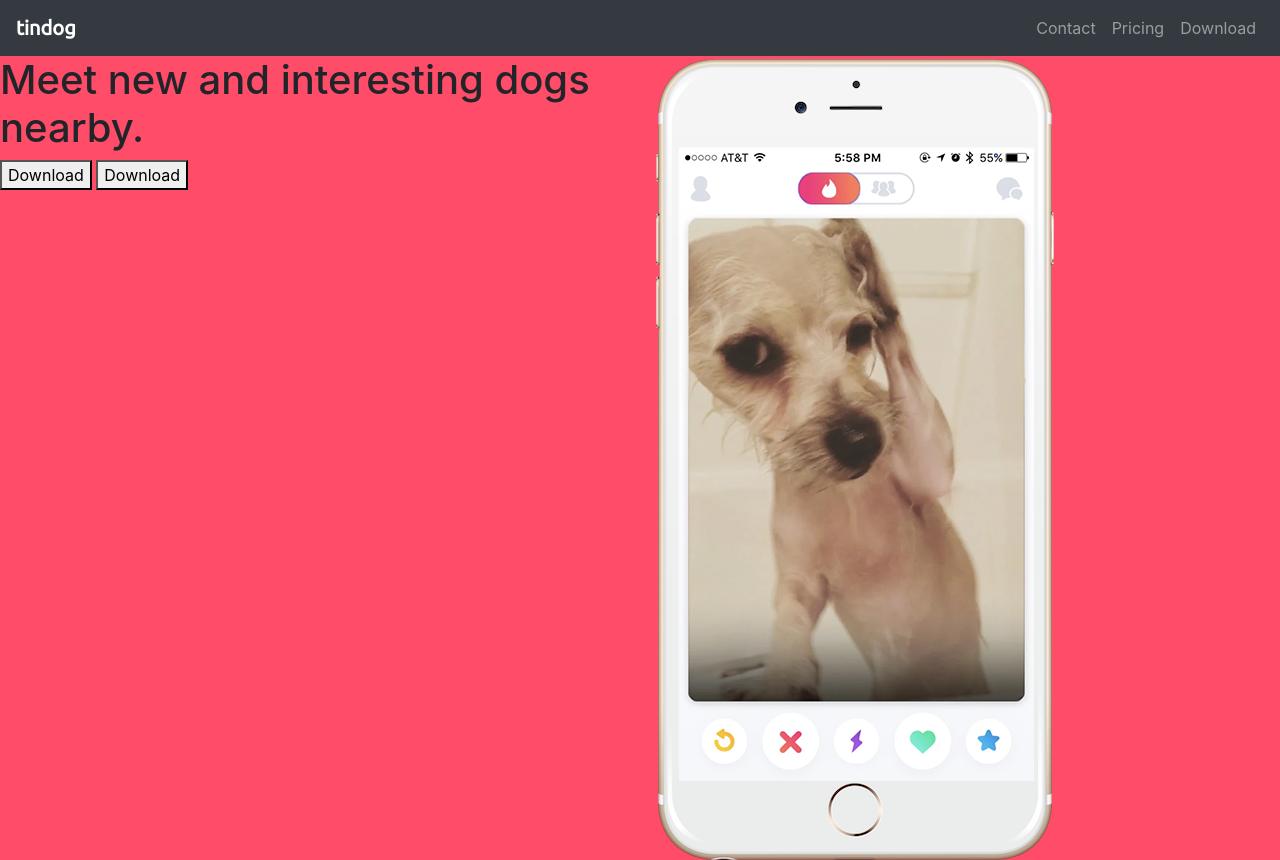
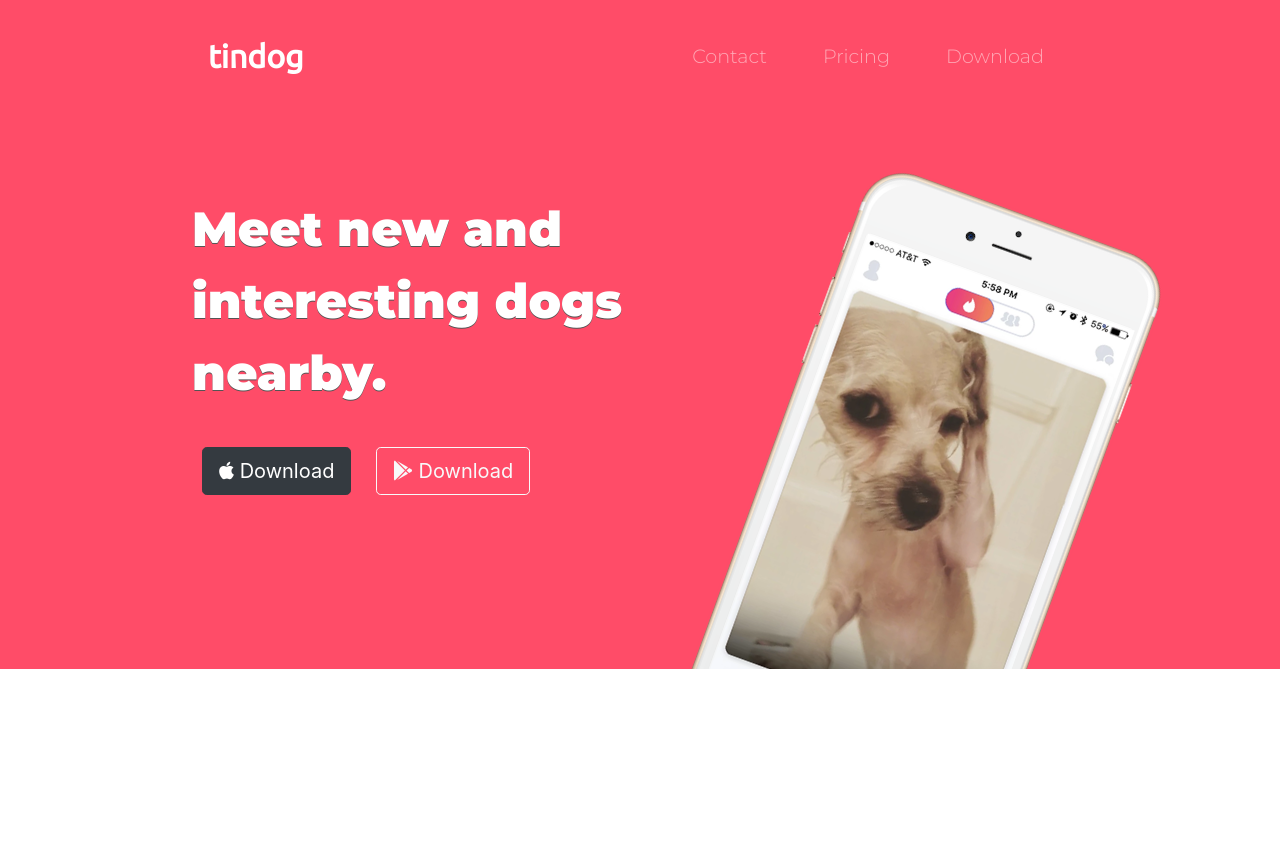
Before and after one commit to SnowJambi/tindog-project, a plain HTML site: page index.html in a window 1280 px wide. Shown: the top 860 px of the page. Drawn offline with nearby package versions, Linux system fonts and the light colour scheme.

Commit message:
styled title section

```diff
--- a/css/styles.css
+++ b/css/styles.css
@@ -1,8 +1,53 @@
 .navbar-brand {
     font-family: 'Ubuntu', sans-serif;
     font-weight: 900;
+    font-size: 2rem;
+}
+
+.nav-item {
+    font-size: 1.2rem;
+    margin: 0 20px 0 20px;
+    font-family: 'Montserrat', sans-serif;
+    font-weight: 300;
 }
 
 #title {
     background-color: #ff4c68;
+    margin-bottom: -350px;
 }
+
+.feat {
+    padding-top: 200px;
+    background-color: white;
+    position: relative;
+    z-index: 2;
+}
+
+h1 {
+    font-family: 'Montserrat', sans-serif;
+    font-weight: 900;
+    line-height: 1.5;
+    font-size: 3rem;
+    color: white;
+    text-shadow: 0px 1px #555;
+}
+
+.container-fluid {
+    padding: 1.5% 15%;
+}
+
+.phone-img {
+    transform: rotate(20deg);
+    height: 80%;
+    left: 100px;
+    position: relative;
+    z-index: 0;
+}
+
+.title-row {
+    padding-top: 100px;
+}
+
+.btn {
+    margin: 30px 10px 10px 10px;
+}
--- a/index.html
+++ b/index.html
@@ -4,19 +4,26 @@
 <head>
   <meta charset="utf-8">
   <title>TinDog</title>
-  <link href="https://fonts.googleapis.com/css?family=Ubuntu&display=swap" rel="stylesheet">
-  <link rel="stylesheet" href="css/styles.css">
+  <link href="https://fonts.googleapis.com/css?family=Montserrat:300,400,900|Ubuntu&display=swap" rel="stylesheet">
+
   <link rel="stylesheet" href="https://stackpath.bootstrapcdn.com/bootstrap/4.4.1/css/bootstrap.min.css"
     integrity="sha384-Vkoo8x4CGsO3+Hhxv8T/Q5PaXtkKtu6ug5TOeNV6gBiFeWPGFN9MuhOf23Q9Ifjh" crossorigin="anonymous">
+
+  <link rel="stylesheet" href="css/styles.css">
+
   <script src="https://code.jquery.com/jquery-3.4.1.slim.min.js"
     integrity="sha384-J6qa4849blE2+poT4WnyKhv5vZF5SrPo0iEjwBvKU7imGFAV0wwj1yYfoRSJoZ+n"
     crossorigin="anonymous"></script>
+
   <script src="https://cdn.jsdelivr.net/npm/popper.js@1.16.0/dist/umd/popper.min.js"
     integrity="sha384-Q6E9RHvbIyZFJoft+2mJbHaEWldlvI9IOYy5n3zV9zzTtmI3UksdQRVvoxMfooAo"
     crossorigin="anonymous"></script>
+
   <script src="https://stackpath.bootstrapcdn.com/bootstrap/4.4.1/js/bootstrap.min.js"
     integrity="sha384-wfSDF2E50Y2D1uUdj0O3uMBJnjuUD4Ih7YwaYd1iqfktj0Uod8GCExl3Og8ifwB6"
     crossorigin="anonymous"></script>
+
+  <script src="https://kit.fontawesome.com/caf8b7f6c2.js" crossorigin="anonymous"></script>
 </head>
 
 <body>
@@ -24,8 +31,8 @@
   <section id="title">
 
     <!-- Nav Bar -->
-
-    <nav class="navbar navbar-expand-lg navbar-dark bg-dark">
+    <div class="container-fluid">
+      <nav class="navbar navbar-expand-lg navbar-dark">
         <a class="navbar-brand" href="#">tindog</a>
         <button class="navbar-toggler" type="button" data-toggle="collapse" data-target="#navbarToggle">
           <span class="navbar-toggler-icon"></span>
@@ -40,14 +47,16 @@
       </nav>
 
       <!-- Title -->
-    <div class="row">
+      <div class="row title-row">
         <div class="col-lg-6">
-        <h1>Meet new and interesting dogs nearby.</h1>
-        <button type="button">Download</button>
-        <button type="button">Download</button>
+          <h1 id="meet-heading">Meet new and interesting dogs nearby.</h1>
+          <button type="button" class="btn btn-dark btn-lg"><i class="fab fa-apple"></i> Download</button>
+          <button type="button" class="btn btn-outline-light btn-lg"><i class="fab fa-google-play"></i>
+            Download</button>
         </div>
         <div class="col-lg-6">
-        <img src="images/iphone6.png" alt="iphone-mockup">
+          <img class="img-fluid phone-img" src="images/iphone6.png" alt="iphone-mockup">
+        </div>
       </div>
     </div>
 
@@ -57,7 +66,7 @@
   <!-- Features -->
 
   <section id="features">
-
+<div class="feat">
     <h3>Easy to use.</h3>
     <p>So easy to use, even your dog could do it.</p>
 
@@ -66,6 +75,7 @@
 
     <h3>Guaranteed to work.</h3>
     <p>Find the love of your dog's life or your money back.</p>
+</div>
 
   </section>
 
```
Lines whose indentation alone changed are shown as unchanged.
